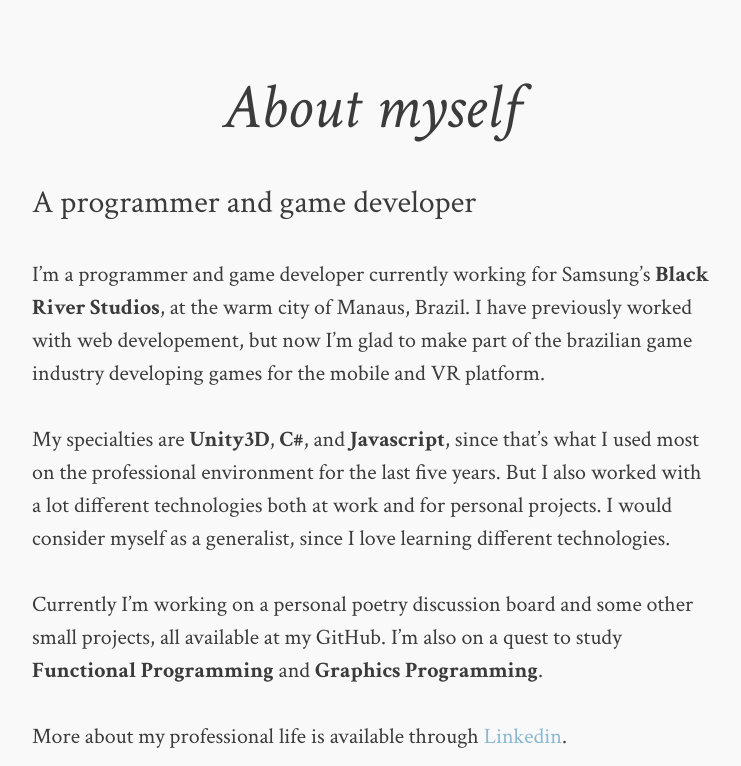
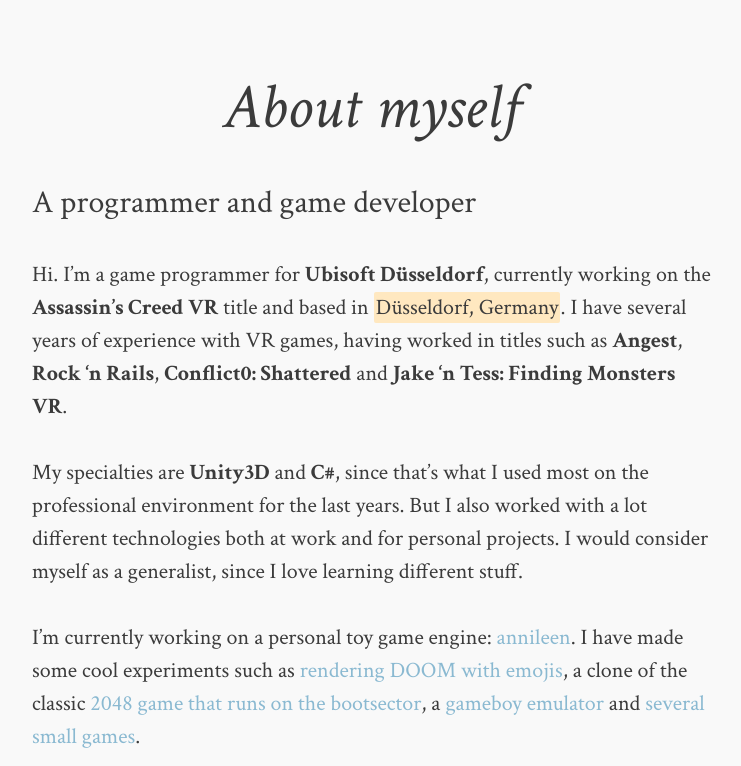
Before and after one commit to CrociDB/blog, a Jekyll site: the page built from about.md, in a window 1280 px wide and 1400 px high, scrolled down 565 px. Shown: the top 766 px of the window, without its empty margins (268-1009 px from the left). Built offline with Jekyll 4.4.1, drawn with Linux system fonts in a browser that asks for light colours; comment, search, counter and statistics services are not loaded; some of the changed text lies outside the part shown; grey boxes are pictures that could not be loaded.

Commit message:
updating about page

```diff
--- a/about.md
+++ b/about.md
@@ -8,12 +8,12 @@
   feature: soft-trees.jpg
 ---
 
-I'm a programmer and game developer currently working for Samsung's **Black River Studios**, at the warm city of Manaus, Brazil. I have previously worked with web developement, but now I'm glad to make part of the brazilian game industry developing games for the mobile and VR platform.
+Hi. I'm a game programmer for **Ubisoft Düsseldorf**, currently working on the **Assassin's Creed VR** title and based in _Düsseldorf, Germany_. I have several years of experience with VR games, having worked in titles such as **Angest**, **Rock 'n Rails**, **Conflict0: Shattered** and **Jake 'n Tess: Finding Monsters VR**.
 
-My specialties are **Unity3D**, **C#**, and **Javascript**, since that's what I used most on the professional environment for the last five years. But I also worked with a lot different technologies both at work and for personal projects. I would consider myself as a generalist, since I love learning different technologies.
+My specialties are **Unity3D** and **C#**, since that's what I used most on the professional environment for the last years. But I also worked with a lot different technologies both at work and for personal projects. I would consider myself as a generalist, since I love learning different stuff.
 
-Currently I'm working on a personal poetry discussion board and some other small projects, all available at my GitHub. I'm also on a quest to study **Functional Programming** and **Graphics Programming**.
+I'm currently working on a personal toy game engine: [annileen](https://github.com/CrociDB/annileen). I have made some cool experiments such as [rendering DOOM with emojis](https://github.com/CrociDB/doomoji), a clone of the classic [2048 game that runs on the bootsector](https://crocidb.github.io/retro2048/), a [gameboy emulator](https://github.com/CrociDB/mygbemu) and [several](https://crocidb.itch.io/phosphorus-dating) [small](https://crocidb.itch.io/mitosis-project) [games](https://crocidb.itch.io/anthority).
 
-More about my professional life is available through [Linkedin](http://linkedin.com/in/crocidb).
+You can play my games at [itch.io](https://crocidb.itch.io/), check all my available open source code at [GitHub](https://github.com/CrociDB), see the cool artistic-kinda shaders at [Shadertoy](https://www.shadertoy.com/user/crocidb), see my photos on [Instagram](https://www.instagram.com/crocidb/) or [Flickr](https://www.flickr.com/photos/crocidb/) and maybe follow me on [Twitter](http://twitter.com/CrociDB), where I usually talk about this stuff.
 
-![c'est moi](http://crocidb.com/assets/img/myself2.jpg)
+My website bruno.croci.me is also a hub for all my platforms. More about my professional life is available through [Linkedin](http://linkedin.com/in/crocidb).
```
